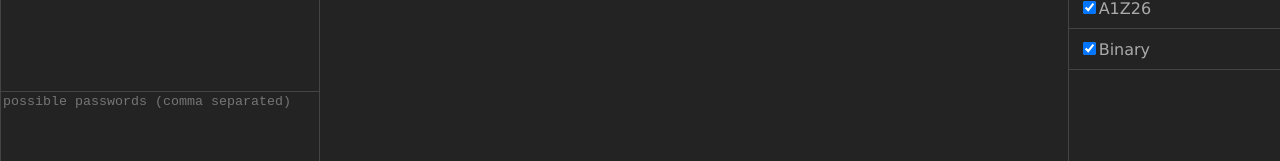
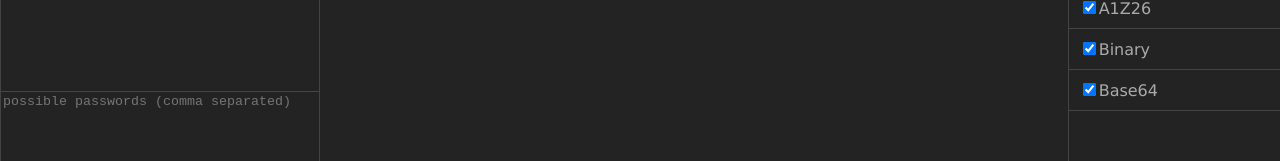
Before and after one commit to SrKomodo/decrypter, a React app: page / in a window 1280 px wide. Shown: the part 175-336 px from the top of the page. Built offline with nearby package versions, Linux system fonts and the light colour scheme.

Commit message:
Add Base64

```diff
--- a/src/ciphers.ts
+++ b/src/ciphers.ts
@@ -17,6 +17,7 @@ interface Cipher {
 
 import A1Z26 from "./ciphers/A1Z26";
 import Atbash from "./ciphers/atbash";
+import Base64 from "./ciphers/base64";
 import Binary from "./ciphers/binary";
 import Caesar from "./ciphers/caesar";
 import Vigenere from "./ciphers/vigenere";
@@ -27,6 +28,7 @@ const cipherArray: Cipher[] = [
   new Atbash(),
   new A1Z26(),
   new Binary(),
+  new Base64(),
 ];
 
 const ciphers: {[id: string]: Cipher} = {};
--- /dev/null
+++ b/src/ciphers/base64.ts
@@ -0,0 +1,15 @@
+import { Cipher, Options } from "../ciphers";
+
+export default class Atbash implements Cipher {
+  name = "Base64";
+  id = "base64";
+  options = {};
+
+  filter(input: string) {
+    return /^(?:[A-Za-z0-9+/]{4})*(?:[A-Za-z0-9+/]{2}==|[A-Za-z0-9+/]{3}=)$/g.test(input);
+  }
+
+  decipher(input: string) {
+    return [atob(input)];
+  }
+}
```
